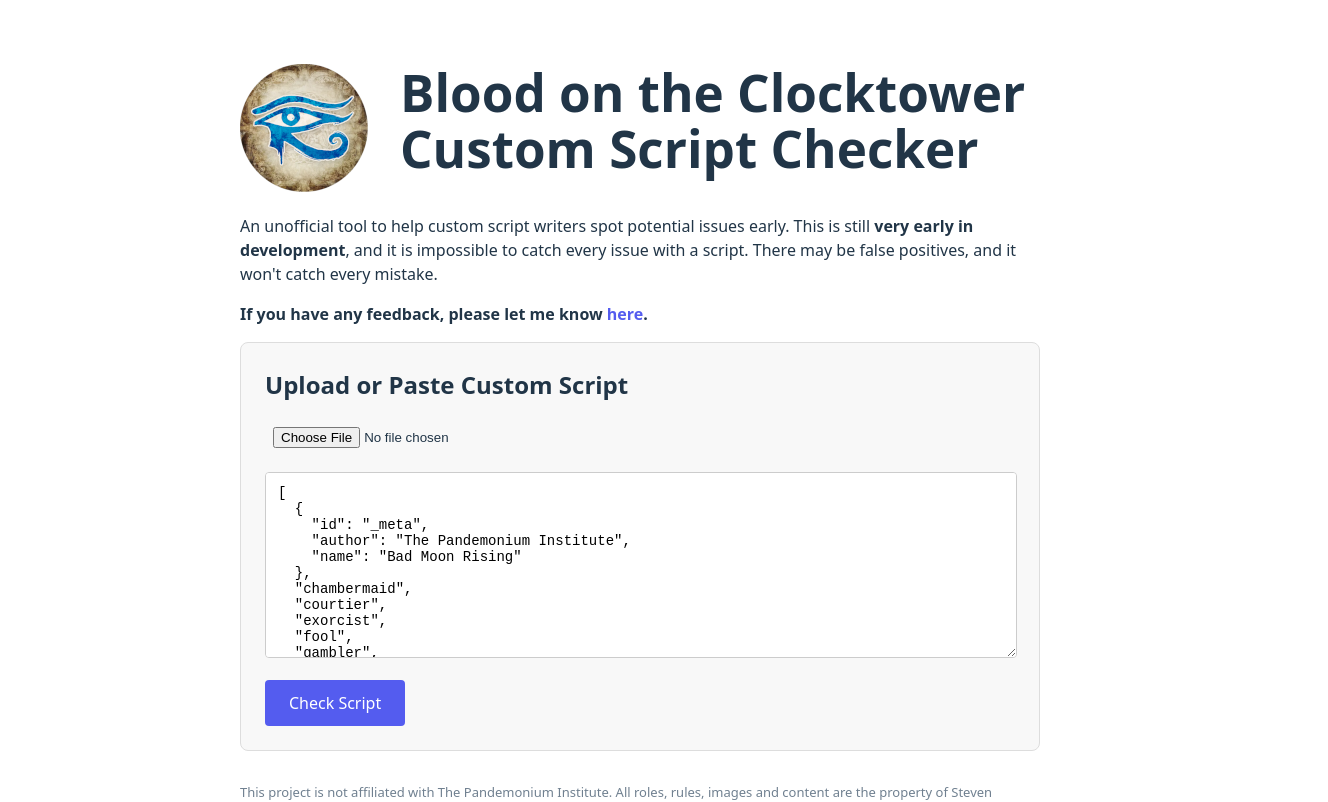
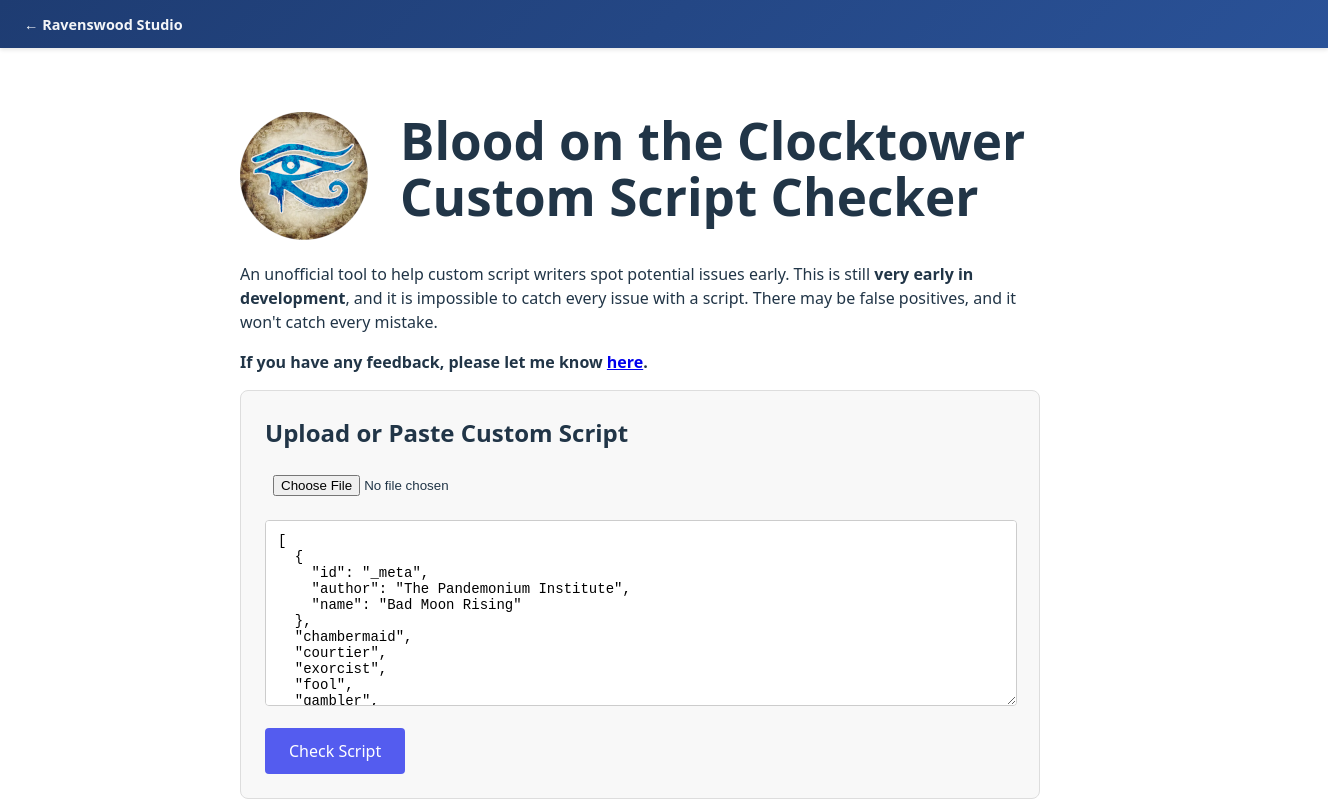
Before and after one commit to JohnForster/botc-script-checker, a Preact app: page / in a window 1280 px wide. Shown: the top 802 px of the page, 1328 px wide, since content can reach past the window. Built offline with nearby package versions, Linux system fonts and the light colour scheme.

Commit message:
Add license and site header

```diff
--- a/index.html
+++ b/index.html
@@ -7,6 +7,9 @@
     <title>Script Checker</title>
   </head>
   <body>
+    <div class="site-header">
+      <a href="https://ravenswoodstudio.xyz">← Ravenswood Studio</a>
+    </div>
     <div id="app"></div>
     <script type="module" src="/src/main.tsx"></script>
   </body>
--- a/src/app.css
+++ b/src/app.css
@@ -1,3 +1,31 @@
+body {
+  margin: 0;
+  padding: 0;
+  display: flex;
+  flex-direction: column;
+  min-height: 100vh;
+}
+
+.site-header {
+  background: linear-gradient(135deg, #1e3c72 0%, #2a5298 100%);
+  padding: 0.75rem 1.5rem;
+  box-shadow: 0 2px 4px rgba(0, 0, 0, 0.1);
+  width: 100%;
+}
+
+.site-header a {
+  color: #fff;
+  text-decoration: none;
+  font-size: 0.9rem;
+  font-weight: 600;
+  opacity: 0.95;
+  transition: opacity 0.2s ease;
+}
+
+.site-header a:hover {
+  opacity: 1;
+}
+
 #app {
   max-width: 1280px;
   margin: 0 auto;
--- a/src/app.tsx
+++ b/src/app.tsx
@@ -5,7 +5,6 @@ import ScriptChecker from "./components/ScriptChecker";
 
 export const App = () => {
   return (
-    <>
     <div class="container">
       <div class="main-heading">
         <div>
@@ -37,6 +36,5 @@ export const App = () => {
         The Pandemonium Institute.
       </footer>
     </div>
-    </>
   );
 };
--- a/src/index.css
+++ b/src/index.css
@@ -15,23 +15,6 @@
 
 h1 {
   font-size: 3em;
-}
-
-a {
-  font-weight: 500;
-  color: #545cef;
-  text-decoration: inherit;
-}
-a:hover {
-  color: #535bf2;
-}
-
-body {
-  margin: 0;
-  display: flex;
-  /* place-items: center; */
-  min-width: 320px;
-  min-height: 100vh;
 }
 
 h1 {
@@ -63,9 +46,6 @@ button:focus-visible {
     color: #213547;
     background-color: #ffffff;
   }
-  a:hover {
-    color: #747bff;
-  }
   button {
     background-color: #f9f9f9;
   }
```
Also changed, not shown: 1 other file (tests, documents, lock files or other folders). Lines whose indentation alone changed are shown as unchanged.
